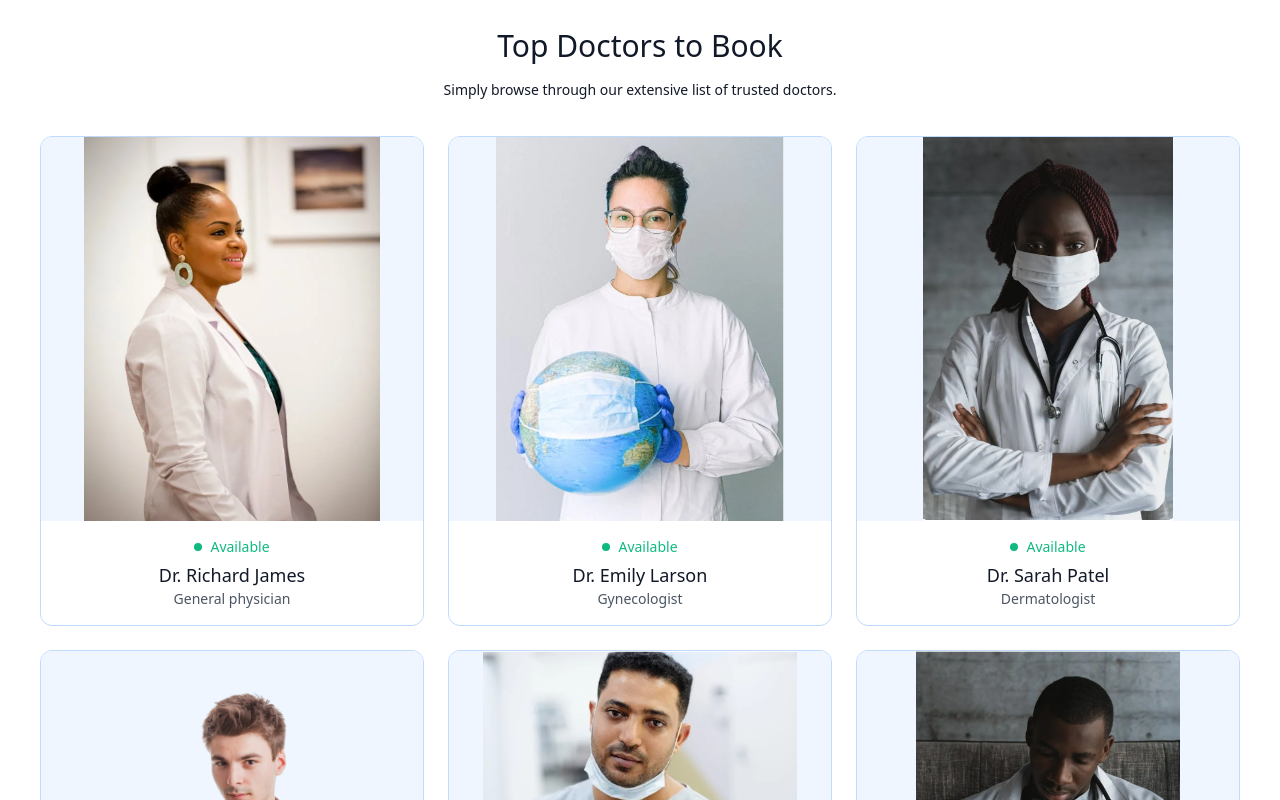
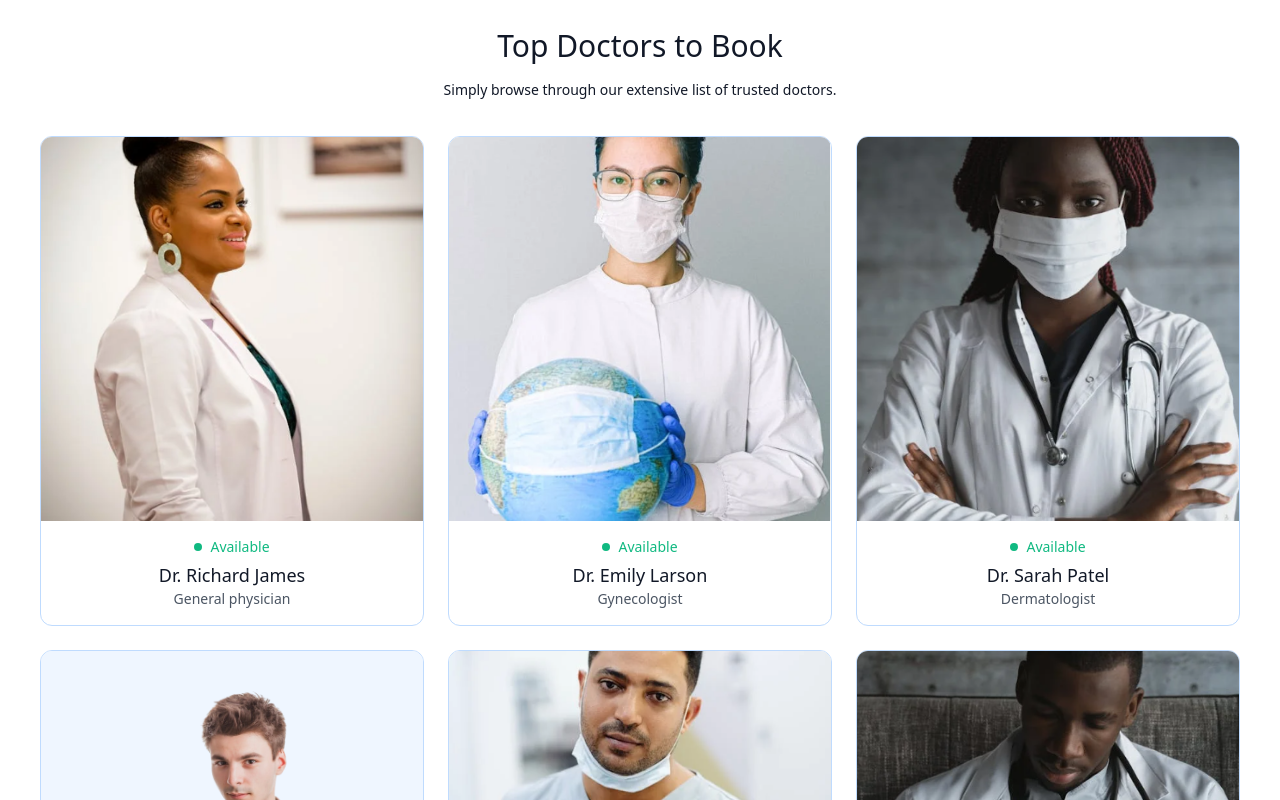
Before and after one commit to mlcadet/My-Health-Care-Booking, a React (Vite) app: page / in a window 1280 px wide. Shown: the part 1140-1940 px from the top of the page. Built offline with nearby package versions, Linux system fonts and the light colour scheme.

Commit message:
AppContext

```diff
--- a/index.html
+++ b/index.html
@@ -1,5 +1,5 @@
 <!doctype html>
-<html lang="en">
+<html lang="en" class="scroll-smooth">
   <head>
     <meta charset="UTF-8" />
     <link rel="icon" type="image/svg+xml" href="/vite.svg" />
--- a/src/components/TopDoctors.jsx
+++ b/src/components/TopDoctors.jsx
@@ -1,10 +1,10 @@
-import React from 'react';
-import { doctors } from '../assets/assets_frontend/assets';
+import React, { useContext } from 'react';
 import { useNavigate } from 'react-router-dom';
+import { AppContext } from '../context/AppContext';
 
 const TopDoctors = () => {
-
-const navigate = useNavigate();
+  const navigate = useNavigate();
+  const { doctors } = useContext(AppContext);
 
   return (
     <div className="flex flex-col items-center gap-4 py-16 text-gray-900 md:mx-10">
@@ -19,14 +19,14 @@ const navigate = useNavigate();
         {doctors.slice(0, 10).map((item, index) => (
           <div
             key={index}
-            onClick={()=> navigate(`/appointment/${item._id}`)}
+            onClick={() => navigate(`/appointment/${item._id}`)}
             className="border border-blue-200 rounded-xl overflow-hidden cursor-pointer hover:-translate-y-2 transition-all duration-500 bg-white"
           >
             {/* Image with responsive height and no crop */}
             <img
               src={item.image}
               alt={item.name}
-              className="w-full h-64 sm:h-72 md:h-80 lg:h-96 object-contain bg-blue-50"
+              className="w-full h-80 sm:h-96 md:h-112 lg:h-128 object-cover bg-blue-50"
             />
 
             {/* Card content */}
--- /dev/null
+++ b/src/context/AppContext.jsx
@@ -0,0 +1,18 @@
+import { createContext } from "react";
+import { doctors } from "../assets/assets_frontend/assets";
+
+export const AppContext = createContext();
+
+const AppContextProvider = (props) => {
+  const value = {
+    doctors,
+  };
+
+  return (
+    <AppContext.Provider value={value}>
+      {props.children}
+    </AppContext.Provider>
+  );
+};
+
+export default AppContextProvider;
--- a/src/main.jsx
+++ b/src/main.jsx
@@ -3,12 +3,15 @@ import ReactDOM from 'react-dom/client';
 import { BrowserRouter } from 'react-router-dom';
 import App from './App';
 import './index.css';
+import AppContextProvider from './context/AppContext';
 
 const root = ReactDOM.createRoot(document.getElementById('root'));
 root.render(
   <React.StrictMode>
     <BrowserRouter>
-      <App />
+      <AppContextProvider>
+        <App />
+      </AppContextProvider>
     </BrowserRouter>
   </React.StrictMode>
 );
```
